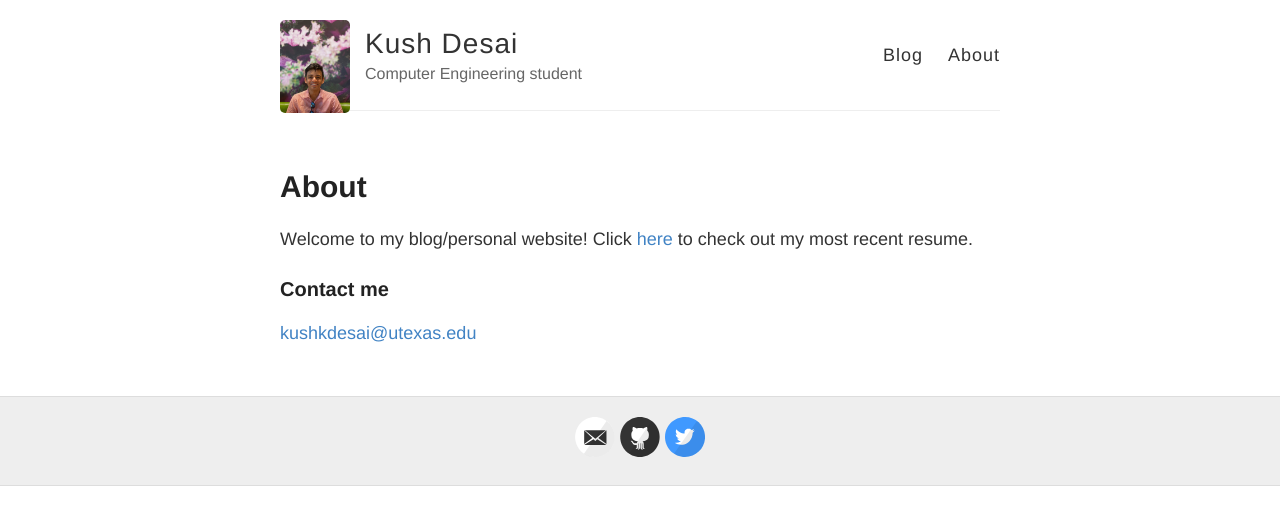
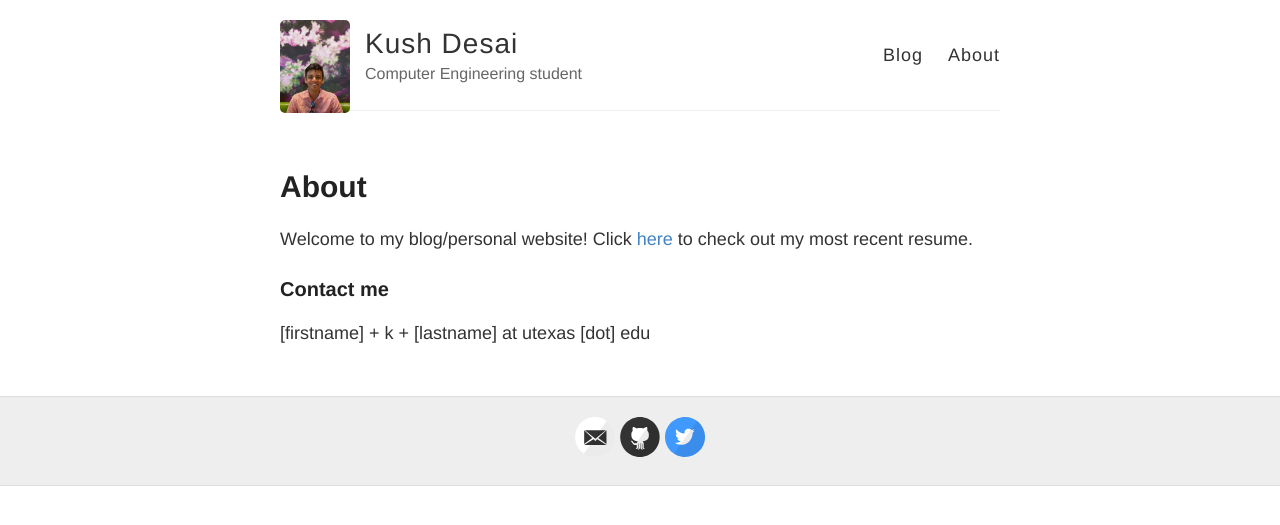
Before and after one commit to kdesai2018/kdesai2018.github.io, a Jekyll site: the page built from about.md, in a window 1280 px wide. Shown: the top 525 px of the page. Built offline with Jekyll 4.4.1, drawn with Linux system fonts in a browser that asks for light colours.

Commit message:
gpushall

```diff
--- a/about.md
+++ b/about.md
@@ -12,4 +12,4 @@ A place to include any other types of information that you'd like to include abo
 
 ### Contact me
 
-[kushkdesai@utexas.edu](mailto:kushkdesai@utexas.edu)
+[firstname] + k + [lastname] at utexas [dot] edu
```
